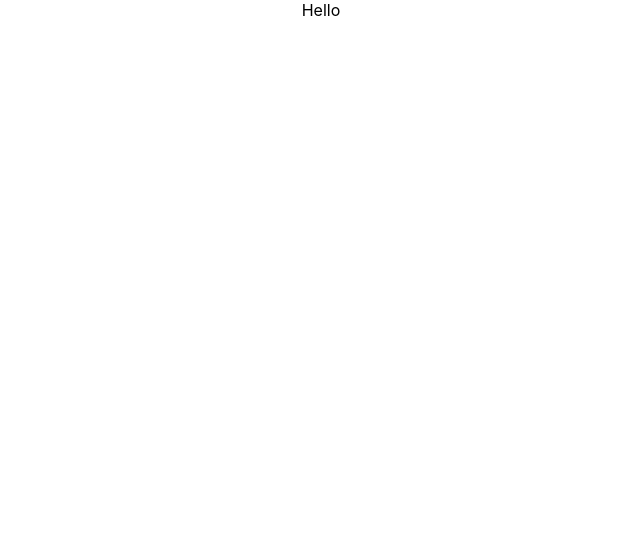
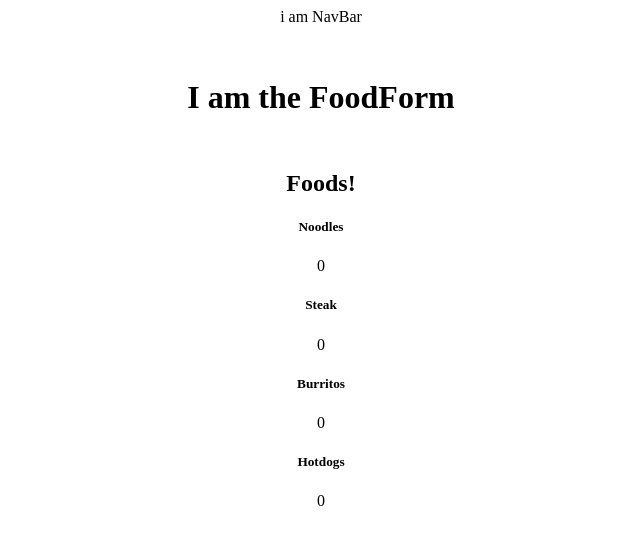
Before and after one commit to aiamsubhabp/food-app, a React (Create React App) app: page /foodform in a window 1280 px wide. Shown: the top 544 px of the page, without its empty margins (319-959 px from the left). Built offline with nearby package versions, Linux system fonts and the light colour scheme; data requests are answered from the project's data file.

Commit message:
remove Header Component

```diff
--- a/db.json
+++ b/db.json
@@ -1,16 +1,28 @@
 {
-    "toys": [
+    "foods": [
       {
         "id": 1,
-        "name": "Woody",
+        "name": "Noodles",
         "image": "http://www.pngmart.com/files/3/Toy-Story-Woody-PNG-Photos.png",
-        "likes": 8
+        "likes": 0
       },
       {
         "id": 2,
-        "name": "Buzz Lightyear",
+        "name": "Steak",
         "image": "http://www.pngmart.com/files/6/Buzz-Lightyear-PNG-Transparent-Picture.png",
-        "likes": 14
+        "likes": 0
+      },
+      {
+        "id": 3,
+        "name": "Burritos",
+        "image": "http://www.pngmart.com/files/6/Buzz-Lightyear-PNG-Transparent-Picture.png",
+        "likes": 0
+      },
+      {
+        "id": 4,
+        "name": "Hotdogs",
+        "image": "http://www.pngmart.com/files/6/Buzz-Lightyear-PNG-Transparent-Picture.png",
+        "likes": 0
       }
     ]
   }
--- a/src/App.js
+++ b/src/App.js
@@ -1,24 +1,30 @@
+import React from 'react';
 import logo from './logo.svg';
 import './App.css';
+import NavBar from './components/NavBar'
+import FoodForm from './components/FoodForm'
+import FoodContainer from './components/FoodContainer'
+import { useState, useEffect } from 'react';
+
+
 
 function App() {
+  const [foods, setFoods] = useState([])
+
+  useEffect(() => {
+    fetch('http://127.0.0.1:3000/foods')
+      .then(r => r.json())
+      .then(foods => setFoods(foods))
+      .catch(error => console.error(error))
+  }, [])
+
   return (
     <div className="App">
-      {/* <header className="App-header">
-        <img src={logo} className="App-logo" alt="logo" />
-        <p>
-          Edit <code>src/App.js</code> and save to reload.
-        </p>
-        <a
-          className="App-link"
-          href="https://reactjs.org"
-          target="_blank"
-          rel="noopener noreferrer"
-        >
-          Learn React
-        </a>
-      </header> */}
-      Hello
+      <NavBar />
+      <FoodForm />
+      <FoodContainer
+        foods={foods}
+      />
     </div>
   );
 }
--- a/src/components/FoodCard.js
+++ b/src/components/FoodCard.js
@@ -0,0 +1,21 @@
+function FoodCard({food}) {
+    const {name, image, likes} = food
+
+    function handleClick() {
+        console.log('testing')
+    }
+
+
+    return(
+    <div onClick={handleClick}>
+      <div className="card">
+        <div className="card-body">
+          <h5 className="card-title">{name}</h5>
+          <p className="card-text">{likes}</p>
+        </div>
+      </div>
+    </div>
+    )
+}
+
+export default FoodCard
--- a/src/components/FoodContainer.js
+++ b/src/components/FoodContainer.js
@@ -0,0 +1,19 @@
+import FoodCard from './FoodCard'
+
+function FoodContainer({foods}) {
+    const foodList = foods.map(food => (
+        <FoodCard
+            key={food.id}
+            food={food}
+        />
+    ))
+
+    return(
+        <div>
+            <h2>Foods!</h2>
+            {foodList}
+        </div>
+    )
+}
+
+export default FoodContainer
--- a/src/components/FoodForm.js
+++ b/src/components/FoodForm.js
@@ -0,0 +1,9 @@
+function FoodForm() {
+    return(
+        <div>
+            <h1>I am the FoodForm</h1>
+        </div>
+    )
+}
+
+export default FoodForm
--- /dev/null
+++ b/src/components/NavBar.css
@@ -0,0 +1,16 @@
+.nav-link{
+    display: inline-block;
+    box-sizing: border-box;
+    width: 60px;
+    padding: 5px;
+    margin: 0 6px 6px;
+    background: blue;
+    text-decoration: none;
+    text-align: center;
+    font-size: min(10vw, 15px);
+    color: white;
+}
+
+.active {
+    color: red;
+}
--- a/src/components/NavBar.js
+++ b/src/components/NavBar.js
@@ -0,0 +1,12 @@
+
+import './NavBar.css'
+
+function NavBar() {
+    return(
+        <div>
+            i am NavBar
+        </div>
+    )
+}
+
+export default NavBar
--- a/src/index.css
+++ b/src/index.css
@@ -1,4 +1,4 @@
-body {
+/* body {
   margin: 0;
   font-family: -apple-system, BlinkMacSystemFont, 'Segoe UI', 'Roboto', 'Oxygen',
     'Ubuntu', 'Cantarell', 'Fira Sans', 'Droid Sans', 'Helvetica Neue',
@@ -10,4 +10,23 @@ body {
 code {
   font-family: source-code-pro, Menlo, Monaco, Consolas, 'Courier New',
     monospace;
+} */
+h1 {
+  padding: 2rem;
 }
+
+h2 {
+  text-align: center;
+}
+
+.card {
+  width: 50%;
+  margin: 0 auto;
+  text-align: center;
+}
+
+.list-group {
+  width: 50%;
+  margin: 0 auto;
+  text-align: center;
+}
```
Also changed, not shown: src/components/Header.js (deleted), 1 other file (tests, documents, lock files or other folders).
